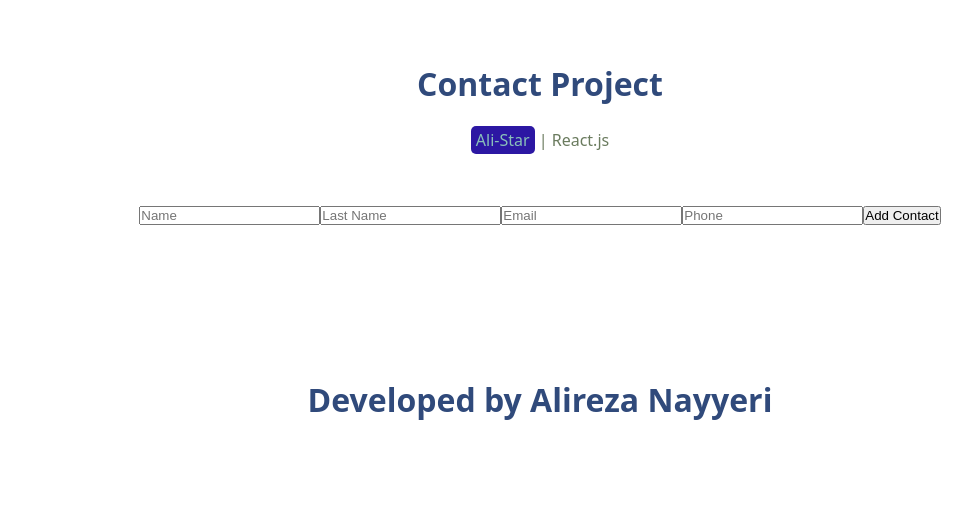
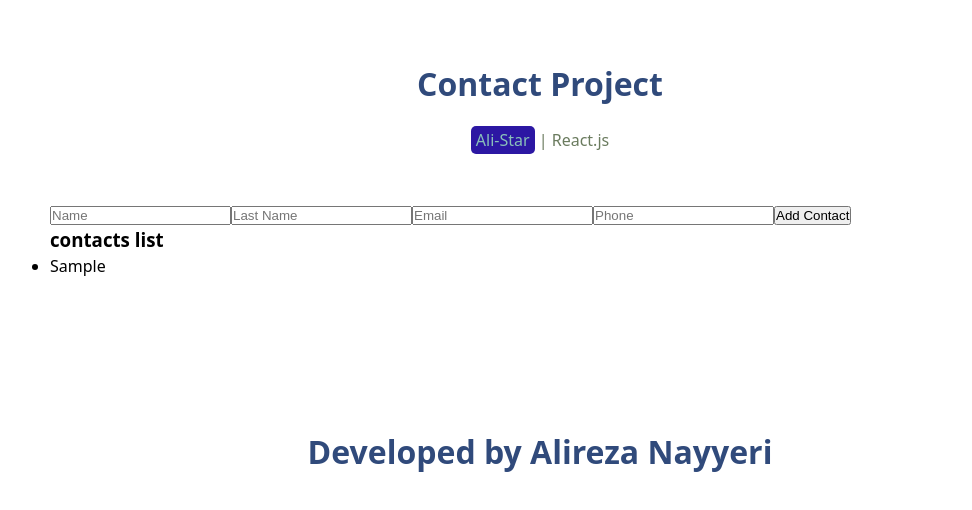
Before and after one commit to dev-Alireza-Nayeri/app-contacts, a React (Vite) app: page / in a window 1280 px wide. Both pictures are taken after typing "Sample", "Sample", "name@example.com", "5" into the empty fields and a click on the button "Add Contact". Shown: the top 510 px of the page, without its empty margins (100-1072 px from the left). Built offline with nearby package versions, Linux system fonts and the light colour scheme.

Commit message:
add id contact

```diff
--- a/package.json
+++ b/package.json
@@ -11,7 +11,8 @@
   },
   "dependencies": {
     "react": "^19.0.0",
-    "react-dom": "^19.0.0"
+    "react-dom": "^19.0.0",
+    "uuid": "^11.1.0"
   },
   "devDependencies": {
     "@eslint/js": "^9.21.0",
--- a/src/compunents/modules/Contacts.jsx
+++ b/src/compunents/modules/Contacts.jsx
@@ -1,5 +1,7 @@
 import React, { useState } from "react";
 import ContactsList from "./ContactsList";
+
+import { v4 } from "uuid";
 
 const inputs = [
   { type: "text", name: "name", placeholder: "Name" },
@@ -10,6 +12,7 @@
 
 function Contacts() {
   const [contact, setContact] = useState({
+    id: "",
     name: "",
     lastname: "",
     email: "",
@@ -36,7 +39,8 @@
     }
     setAlert("");
 
-    setContacts((contacts) => [...contacts, contact]);
+    const newContact = { ...contact, id: v4() };
+    setContacts((contacts) => [...contacts, newContact]);
 
     setContact({
       name: "",
@@ -49,7 +53,7 @@
   return (
     <div>
       <div>
-        {inputs.map((input,index) => (
+        {inputs.map((input, index) => (
           <input
             key={index}
             type={input.type}
--- a/src/compunents/modules/ContactsList.jsx
+++ b/src/compunents/modules/ContactsList.jsx
@@ -1,13 +1,18 @@
-import React from 'react'
+import React from "react";
 
-function ContactsList({contacts}) {
+function ContactsList({ contacts }) {
 
 
   return (
     <div>
-
+      <h3>contacts list</h3>
+      <ul>
+        {contacts.map((contact) => (
+          <li key={contact.id}>{contact.name}</li>
+        ))}
+      </ul>
     </div>
-  )
+  );
 }
 
-export default ContactsList
+export default ContactsList;
--- a/src/compunents/modules/Layout.module.css
+++ b/src/compunents/modules/Layout.module.css
@@ -1,9 +1,7 @@
-.container {
-    text-align: center;
-}
 
 .header {
     margin: 50px 0;
+    text-align: center;
 
 }
 .header h1 {
@@ -20,7 +18,9 @@
     border-radius: 5px;
 }
 
+
 .footer h1 {
      color: rgb(48, 74, 123);
      margin-top: 150px;
+     text-align: center;
 }
```
Also changed, not shown: 1 other file (tests, documents, lock files or other folders).
